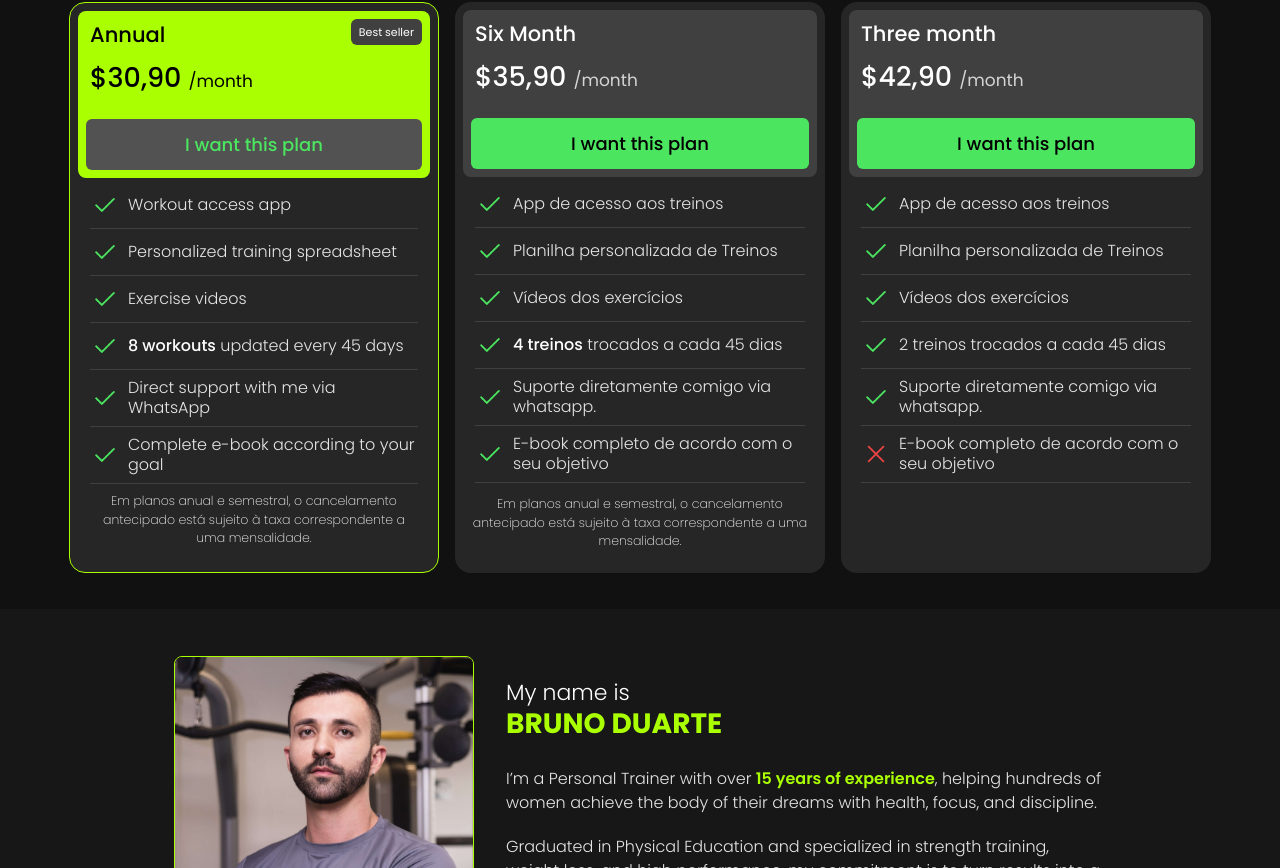
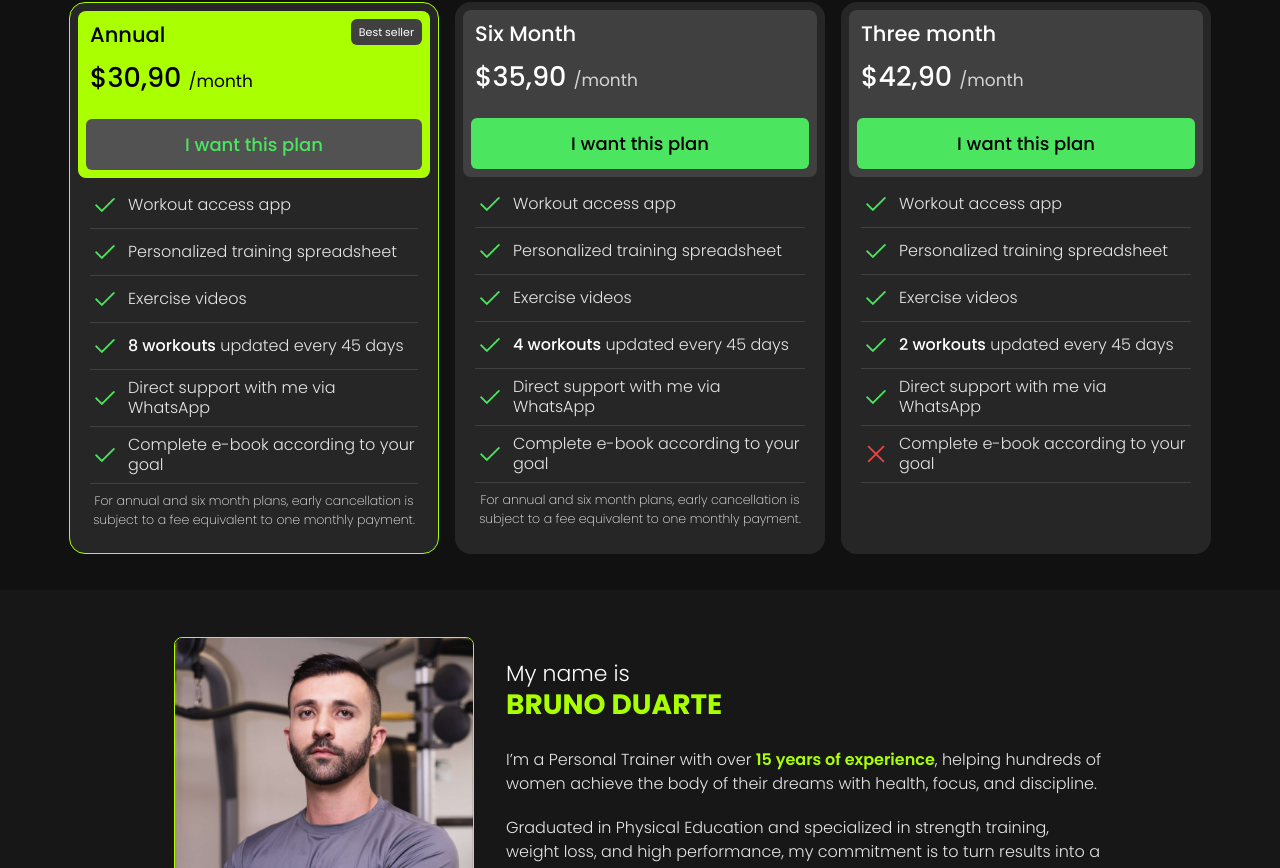
Before and after one commit to arthursingularity/brunoduarteus, a React (Create React App) app: page / in a window 1280 px wide. Shown: the part 5571-6439 px from the top of the page. Built offline with nearby package versions, Linux system fonts and the light colour scheme.

Commit message:
code updated!

```diff
--- a/src/Home/index.js
+++ b/src/Home/index.js
@@ -117,7 +117,21 @@ const texts = {
         attention4:
             'You’ll be redirected to fill out your assessment form.',
         bestSeller: 'Best seller',
+        plan1: 'Annual',
+        plan2: 'Six Month',
+        plan3: 'Three month',
+        month: 'month',
         buyButton: 'I want this plan',
+        plantext1: 'Workout access app',
+        plantext2: 'Personalized training spreadsheet',
+        plantext3: 'Exercise videos',
+        plantext4: '8 workouts',
+        plantext42: 'updated every 45 days',
+        plantext43: '4 workouts',
+        plantext44: '2 workouts',
+        plantext5: 'Direct support with me via WhatsApp',
+        plantext6: 'Complete e-book according to your goal',
+        planWarning: 'For annual and six month plans, early cancellation is subject to a fee equivalent to one monthly payment.',
         myNameIs: 'My name is',
         brunodesc1: 'I’m a Personal Trainer with over',
         brunodesc12: '15 years of experience',
@@ -212,7 +226,21 @@ const texts = {
         attention4:
             'Você será redirecionado(a) para responder a anamnese.',
         bestSeller: 'Mais vendido',
+        plan1: 'Anual',
+        plan2: 'Semestral',
+        plan3: 'Trimestral',
+        month: 'mês',
         buyButton: 'Quero este plano',
+        plantext1: 'App de acesso aos treinos',
+        plantext2: 'Planilha personalizada de Treinos',
+        plantext3: 'Vídeos dos exercícios',
+        plantext4: '8 treinos',
+        plantext42: 'trocados a cada 45 dias',
+        plantext43: '4 treinos',
+        plantext44: '2 treinos',
+        plantext5: 'Suporte diretamente comigo via whatsapp',
+        plantext6: 'E-book completo de acordo com o seu objetivo',
+        planWarning: 'Em planos anual e semestral, o cancelamento antecipado está sujeito à taxa correspondente a uma mensalidade.',
         myNameIs: 'Meu nome é',
         brunodesc1: 'Sou Personal Trainer com mais de',
         brunodesc12: '15 anos de experiência',
@@ -654,10 +682,10 @@ function Home() {
                             <div className='border p-2 border-bgreen bg-neutral-800 rounded-[16px] text-center overflow-hidden lg:w-[370px] max-w-[470px] mx-auto lg:mx-0'>
                                 <div className='bg-bgreen rounded-[8px] p-2 space-y-2 text-black'>
                                     <div className='flex justify-between'>
-                                        <p className='text-[21px] font-medium pl-1'>Annual</p>
+                                        <p className='text-[21px] font-medium pl-1'>{t.plan1}</p>
                                         <p className='bg-neutral-700 text-white rounded-[6px] font-regular flex justify-center items-center h-[26px] px-2 text-[11px]'>{t.bestSeller}</p>
                                     </div>
-                                    <p className='font-medium text-[27px] text-left ml-1'>$30,90 <span className='text-[17px] font-regular'>/month</span></p>
+                                    <p className='font-medium text-[27px] text-left ml-1'>$30,90 <span className='text-[17px] font-regular'>/{t.month}</span></p>
                                     <div className='text-center pt-3 text-white'>
                                         <a
                                             href="https://buy.stripe.com/fZuaEWcbteG16LI5ogfQI0Q"
@@ -671,43 +699,43 @@ function Home() {
                                 <div className='space-y-2 p-3 text-neutral-200 text-left'>
                                     <div className='flex items-center space-x-2'>
                                         <img className="w-[30px]" src="./imagens/check.png" alt=""/>
-                                        <p className='leading-[20px]'>Workout access app</p>
+                                        <p className='leading-[20px]'>{t.plantext1}</p>
                                     </div>
                                     <hr className='border-1 border-neutral-700' />
                                     <div className='flex items-center space-x-2'>
                                         <img className="w-[30px]" src="./imagens/check.png" alt=""/>
-                                        <p className='leading-[20px]'>Personalized training spreadsheet</p>
+                                        <p className='leading-[20px]'>{t.plantext2}</p>
                                     </div>
                                     <hr className='border-1 border-neutral-700' />
                                     <div className='flex items-center space-x-2'>
                                         <img className="w-[30px]" src="./imagens/check.png" alt=""/>
-                                        <p className='leading-[20px]'>Exercise videos</p>
+                                        <p className='leading-[20px]'>{t.plantext3}</p>
                                     </div>
                                     <hr className='border-1 border-neutral-700' />
                                     <div className='flex items-center space-x-2'>
                                         <img className="w-[30px]" src="./imagens/check.png" alt=""/>
-                                        <p className='leading-[20px]'><span className="font-medium text-white">8 workouts</span> updated every 45 days</p>
+                                        <p className='leading-[20px]'><span className="font-medium text-white">{t.plantext4}</span> {t.plantext42}</p>
                                     </div>
                                     <hr className='border-1 border-neutral-700' />
                                     <div className='flex items-center space-x-2'>
                                         <img className="w-[30px]" src="./imagens/check.png" alt=""/>
-                                        <p className='leading-[20px]'>Direct support with me via WhatsApp</p>
+                                        <p className='leading-[20px]'>{t.plantext5}</p>
                                     </div>
                                     <hr className='border-1 border-neutral-700' />
                                     <div className='flex items-center space-x-2'>
                                         <img className="w-[30px]" src="./imagens/check.png" alt=""/>
-                                        <p className='leading-[20px]'>Complete e-book according to your goal</p>
+                                        <p className='leading-[20px]'>{t.plantext6}</p>
                                     </div>
                                     <hr className='border-1 border-neutral-700' />
-                                    <p className="font-extralight text-[12.5px] text-neutral-100 pb-1 text-center">Em planos anual e semestral, o cancelamento antecipado está sujeito à taxa correspondente a uma mensalidade.</p>
+                                    <p className="font-extralight text-[12.5px] text-neutral-100 pb-1 text-center">{t.planWarning}</p>
                                 </div>
                             </div>
                             <div className='p-2 bg-neutral-800 rounded-[16px] text-center overflow-hidden lg:w-[370px] max-w-[470px] mx-auto lg:mx-0'>
                                 <div className='bg-neutral-700 rounded-[8px] p-2 space-y-2'>
                                     <div className='flex justify-between'>
-                                        <p className='text-[21px] font-medium pl-1'>Six Month</p>
+                                        <p className='text-[21px] font-medium pl-1'>{t.plan2}</p>
                                     </div>
-                                    <p className='font-medium text-[27px] text-left ml-1'>$35,90 <span className='text-[17px] font-regular text-neutral-300'>/month</span></p>
+                                    <p className='font-medium text-[27px] text-left ml-1'>$35,90 <span className='text-[17px] font-regular text-neutral-300'>/{t.month}</span></p>
                                     <div className='text-center pt-3'>
                                         <a
                                             href="https://buy.stripe.com/4gMdR81wP9lH2vsdUMfQI0O"
@@ -721,43 +749,43 @@ function Home() {
                                 <div className='space-y-2 p-3 text-neutral-200 text-left'>
                                     <div className='flex items-center space-x-2'>
                                         <img className="w-[30px]" src="./imagens/check.png" alt=""/>
-                                        <p className='leading-[20px]'>App de acesso aos treinos</p>
+                                        <p className='leading-[20px]'>{t.plantext1}</p>
                                     </div>
                                     <hr className='border-1 border-neutral-700' />
                                     <div className='flex items-center space-x-2'>
                                         <img className="w-[30px]" src="./imagens/check.png" alt=""/>
-                                        <p className='leading-[20px]'>Planilha personalizada de Treinos</p>
+                                        <p className='leading-[20px]'>{t.plantext2}</p>
                                     </div>
                                     <hr className='border-1 border-neutral-700' />
                                     <div className='flex items-center space-x-2'>
                                         <img className="w-[30px]" src="./imagens/check.png" alt=""/>
-                                        <p className='leading-[20px]'>Vídeos dos exercícios</p>
+                                        <p className='leading-[20px]'>{t.plantext3}</p>
                                     </div>
                                     <hr className='border-1 border-neutral-700' />
                                     <div className='flex items-center space-x-2'>
                                         <img className="w-[30px]" src="./imagens/check.png" alt=""/>
-                                        <p className='leading-[20px]'><span className="font-medium text-white">4 treinos</span> trocados a cada 45 dias</p>
+                                        <p className='leading-[20px]'><span className="font-medium text-white">{t.plantext43}</span> {t.plantext42}</p>
                                     </div>
                                     <hr className='border-1 border-neutral-700' />
                                     <div className='flex items-center space-x-2'>
                                         <img className="w-[30px]" src="./imagens/check.png" alt=""/>
-                                        <p className='leading-[20px]'>Suporte diretamente comigo via whatsapp.</p>
+                                        <p className='leading-[20px]'>{t.plantext5}</p>
                                     </div>
                                     <hr className='border-1 border-neutral-700' />
                                     <div className='flex items-center space-x-2'>
                                         <img className="w-[30px]" src="./imagens/check.png" alt=""/>
-                                        <p className='leading-[20px]'>E-book completo de acordo com o seu objetivo</p>
+                                        <p className='leading-[20px]'>{t.plantext6}</p>
                                     </div>
                                     <hr className='border-1 border-neutral-700' />
+                                    <p className="font-extralight text-[12.5px] text-neutral-100 pb-1 text-center">{t.planWarning}</p>
                                 </div>
-                                <p className="font-extralight text-[12.5px] text-neutral-100 pb-1">Em planos anual e semestral, o cancelamento antecipado está sujeito à taxa correspondente a uma mensalidade.</p>
                             </div>
                             <div className='p-2 bg-neutral-800 rounded-[16px] text-center overflow-hidden lg:w-[370px] max-w-[470px] mx-auto lg:mx-0'>
                                 <div className='bg-neutral-700 rounded-[8px] p-2 space-y-2'>
                                     <div className='flex justify-between'>
-                                        <p className='text-[21px] font-medium pl-1'>Three month</p>
+                                        <p className='text-[21px] font-medium pl-1'>{t.plan3}</p>
                                     </div>
-                                    <p className='font-medium text-[27px] text-left ml-1'>$42,90 <span className='text-[17px] font-regular text-neutral-300'>/month</span></p>
+                                    <p className='font-medium text-[27px] text-left ml-1'>$42,90 <span className='text-[17px] font-regular text-neutral-300'>/{t.month}</span></p>
                                     <div className='text-center pt-3'>
                                         <a
                                             href="https://buy.stripe.com/8x2dR8b7p7dzeea6skfQI0R"
@@ -771,32 +799,32 @@ function Home() {
                                 <div className='space-y-2 p-3 text-neutral-200 text-left'>
                                     <div className='flex items-center space-x-2'>
                                         <img className="w-[30px]" src="./imagens/check.png" alt=""/>
-                                        <p className='leading-[20px]'>App de acesso aos treinos</p>
+                                        <p className='leading-[20px]'>{t.plantext1}</p>
                                     </div>
                                     <hr className='border-1 border-neutral-700' />
                                     <div className='flex items-center space-x-2'>
                                         <img className="w-[30px]" src="./imagens/check.png" alt=""/>
-                                        <p className='leading-[20px]'>Planilha personalizada de Treinos</p>
+                                        <p className='leading-[20px]'>{t.plantext2}</p>
                                     </div>
                                     <hr className='border-1 border-neutral-700' />
                                     <div className='flex items-center space-x-2'>
                                         <img className="w-[30px]" src="./imagens/check.png" alt=""/>
-                                        <p className='leading-[20px]'>Vídeos dos exercícios</p>
+                                        <p className='leading-[20px]'>{t.plantext3}</p>
                                     </div>
                                     <hr className='border-1 border-neutral-700' />
                                     <div className='flex items-center space-x-2'>
                                         <img className="w-[30px]" src="./imagens/check.png" alt=""/>
-                                        <p className='leading-[20px]'>2 treinos trocados a cada 45 dias</p>
+                                        <p className='leading-[20px]'><span className="font-medium text-white">{t.plantext44}</span> {t.plantext42}</p>
                                     </div>
                                     <hr className='border-1 border-neutral-700' />
                                     <div className='flex items-center space-x-2'>
                                         <img className="w-[30px]" src="./imagens/check.png" alt=""/>
-                                        <p className='leading-[20px]'>Suporte diretamente comigo via whatsapp.</p>
+                                        <p className='leading-[20px]'>{t.plantext5}</p>
                                     </div>
                                     <hr className='border-1 border-neutral-700' />
                                     <div className='flex items-center space-x-2'>
                                         <img className="w-[30px]" src="./imagens/close.png" alt=""/>
-                                        <p className='leading-[20px]'>E-book completo de acordo com o seu objetivo</p>
+                                        <p className='leading-[20px]'>{t.plantext6}</p>
                                     </div>
                                     <hr className='border-1 border-neutral-700' />
                                 </div>
```
